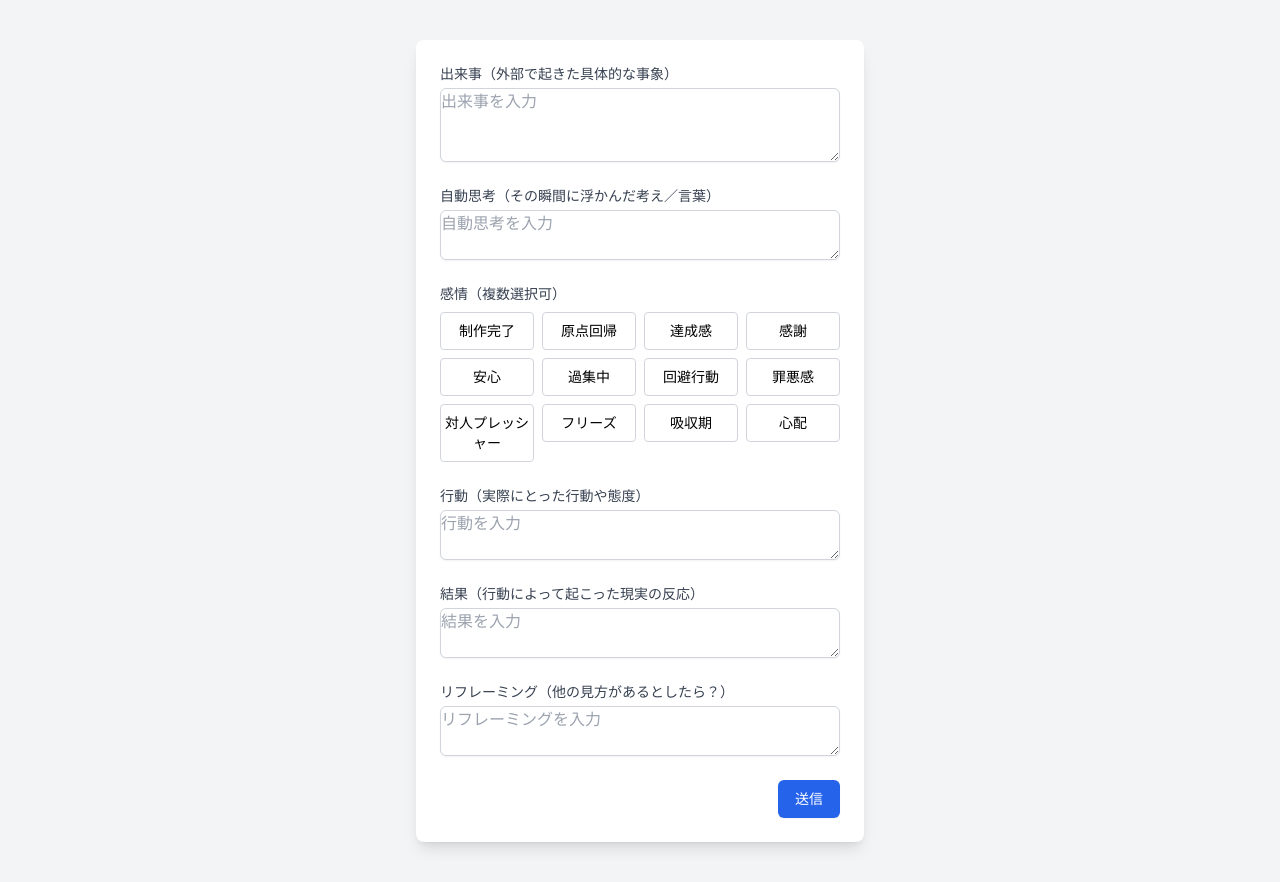
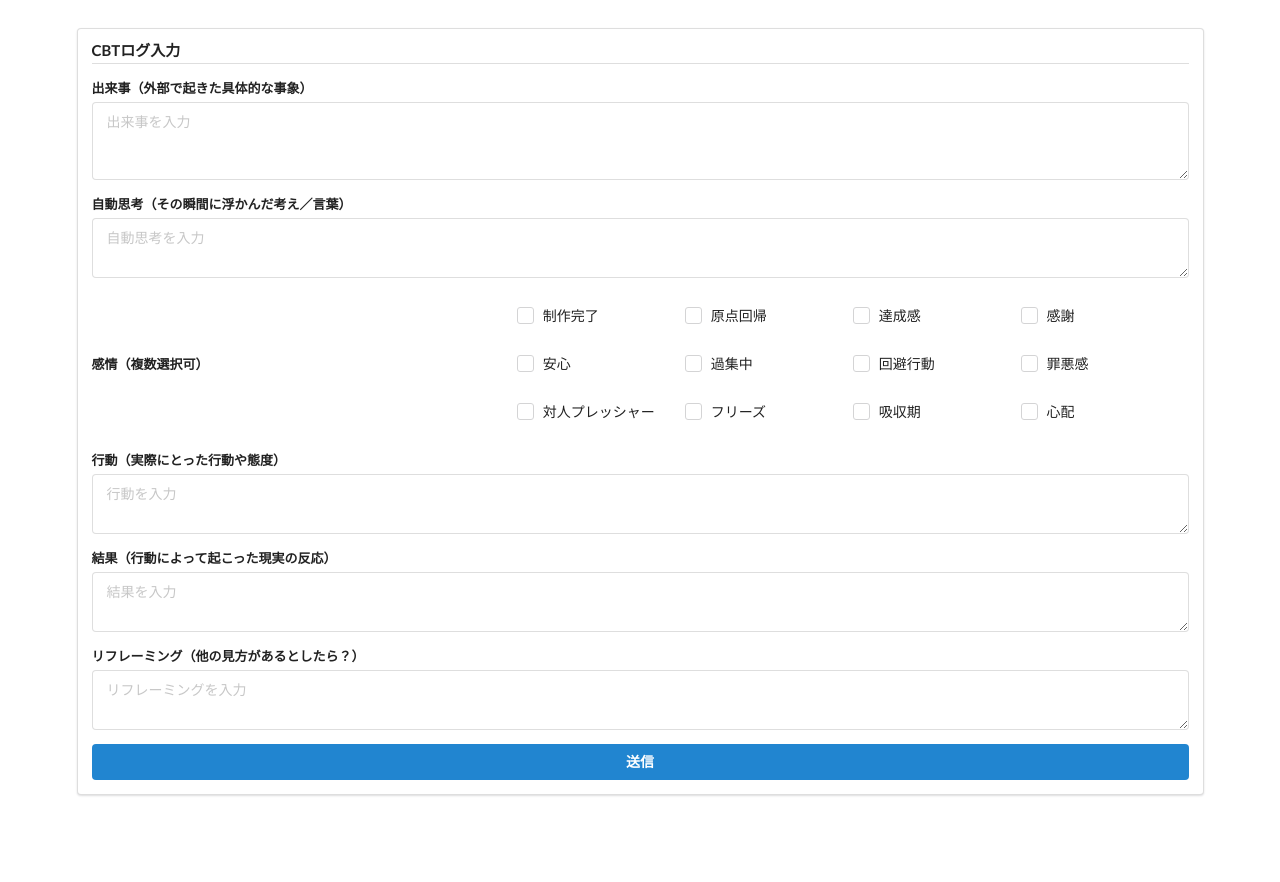
Before and after one commit to climbedtower/cbt-form, a plain HTML site: page index.html in a window 1280 px wide. After the commit the page ends 823 px from the top, so only its background shows below. Drawn offline with nearby package versions, Linux system fonts and the light colour scheme.

Commit message:
Update index.html

```diff
--- a/index.html
+++ b/index.html
@@ -3,196 +3,189 @@
 <head>
   <meta charset="UTF-8" />
   <title>scrapboxCBT</title>
-  <script src="https://cdn.tailwindcss.com"></script>
+  <!-- Semantic UI CSS -->
+  <link
+    rel="stylesheet"
+    href="https://cdnjs.cloudflare.com/ajax/libs/semantic-ui/2.4.1/semantic.min.css"
+  />
 </head>
-<body class="bg-gray-100 min-h-screen flex items-center justify-center py-10">
-  <div class="w-full max-w-md bg-white p-6 rounded-lg shadow-lg">
-    <form id="cbt-form" class="space-y-6">
+<body>
+  <div class="ui container" style="padding: 2em 0;">
+    <form id="cbt-form" class="ui form segment">
+      <h4 class="ui dividing header">CBTログ入力</h4>
+
       <!-- 出来事 -->
-      <div>
-        <label for="event" class="block text-sm font-medium text-gray-700">
-          出来事（外部で起きた具体的な事象）
-        </label>
+      <div class="field">
+        <label>出来事（外部で起きた具体的な事象）</label>
         <textarea
-          id="event"
           name="event"
           rows="3"
           placeholder="出来事を入力"
-          class="mt-1 block w-full border border-gray-300 rounded-md shadow-sm focus:ring-blue-500 focus:border-blue-500"
         ></textarea>
       </div>
 
       <!-- 自動思考 -->
-      <div>
-        <label for="thought" class="block text-sm font-medium text-gray-700">
-          自動思考（その瞬間に浮かんだ考え／言葉）
-        </label>
+      <div class="field">
+        <label>自動思考（その瞬間に浮かんだ考え／言葉）</label>
         <textarea
-          id="thought"
           name="thought"
           rows="2"
           placeholder="自動思考を入力"
-          class="mt-1 block w-full border border-gray-300 rounded-md shadow-sm focus:ring-blue-500 focus:border-blue-500"
         ></textarea>
       </div>
 
       <!-- 感情チェック -->
-      <div>
-        <span class="block text-sm font-medium text-gray-700">感情（複数選択可）</span>
-        <div class="mt-2 grid grid-cols-4 gap-2">
-          <div>
-            <input type="checkbox" id="e1" name="emotion" value="[||制作完了]" class="sr-only peer" />
-            <label for="e1" class="block text-center py-2 text-sm rounded border border-gray-300 peer-checked:bg-blue-600 peer-checked:text-white">
-              制作完了
-            </label>
+      <div class="inline fields">
+        <label class="six wide field">感情（複数選択可）</label>
+        <div class="ten wide field">
+          <div class="ui twelve grid">
+            <div class="row">
+              <div class="four wide column">
+                <div class="ui checkbox">
+                  <input type="checkbox" id="e1" name="emotion" value="[||制作完了]" />
+                  <label for="e1">制作完了</label>
                 </div>
-          <!-- 以下同様に e2～e12 -->
-          <div>
-            <input type="checkbox" id="e2" name="emotion" value="[||原点回帰]" class="sr-only peer" />
-            <label for="e2" class="block text-center py-2 text-sm rounded border border-gray-300 peer-checked:bg-blue-600 peer-checked:text-white">
-              原点回帰
-            </label>
               </div>
-          <div>
-            <input type="checkbox" id="e3" name="emotion" value="[||達成感]" class="sr-only peer" />
-            <label for="e3" class="block text-center py-2 text-sm rounded border border-gray-300 peer-checked:bg-blue-600 peer-checked:text-white">
-              達成感
-            </label>
+              <div class="four wide column">
+                <div class="ui checkbox">
+                  <input type="checkbox" id="e2" name="emotion" value="[||原点回帰]" />
+                  <label for="e2">原点回帰</label>
                 </div>
-          <div>
-            <input type="checkbox" id="e4" name="emotion" value="[||感謝]" class="sr-only peer" />
-            <label for="e4" class="block text-center py-2 text-sm rounded border border-gray-300 peer-checked:bg-blue-600 peer-checked:text-white">
-              感謝
-            </label>
               </div>
-          <div>
-            <input type="checkbox" id="e5" name="emotion" value="[||安心]" class="sr-only peer" />
-            <label for="e5" class="block text-center py-2 text-sm rounded border border-gray-300 peer-checked:bg-blue-600 peer-checked:text-white">
-              安心
-            </label>
+              <div class="four wide column">
+                <div class="ui checkbox">
+                  <input type="checkbox" id="e3" name="emotion" value="[||達成感]" />
+                  <label for="e3">達成感</label>
                 </div>
-          <div>
-            <input type="checkbox" id="e6" name="emotion" value="[||過集中]" class="sr-only peer" />
-            <label for="e6" class="block text-center py-2 text-sm rounded border border-gray-300 peer-checked:bg-blue-600 peer-checked:text-white">
-              過集中
-            </label>
               </div>
-          <div>
-            <input type="checkbox" id="e7" name="emotion" value="[::回避行動]" class="sr-only peer" />
-            <label for="e7" class="block text-center py-2 text-sm rounded border border-gray-300 peer-checked:bg-blue-600 peer-checked:text-white">
-              回避行動
-            </label>
+              <div class="four wide column">
+                <div class="ui checkbox">
+                  <input type="checkbox" id="e4" name="emotion" value="[||感謝]" />
+                  <label for="e4">感謝</label>
                 </div>
-          <div>
-            <input type="checkbox" id="e8" name="emotion" value="[::罪悪感]" class="sr-only peer" />
-            <label for="e8" class="block text-center py-2 text-sm rounded border border-gray-300 peer-checked:bg-blue-600 peer-checked:text-white">
-              罪悪感
-            </label>
               </div>
-          <div>
-            <input type="checkbox" id="e9" name="emotion" value="[::対人プレッシャー]" class="sr-only peer" />
-            <label for="e9" class="block text-center py-2 text-sm rounded border border-gray-300 peer-checked:bg-blue-600 peer-checked:text-white">
-              対人プレッシャー
-            </label>
             </div>
-          <div>
-            <input type="checkbox" id="e10" name="emotion" value="[::フリーズ]" class="sr-only peer" />
-            <label for="e10" class="block text-center py-2 text-sm rounded border border-gray-300 peer-checked:bg-blue-600 peer-checked:text-white">
-              フリーズ
-            </label>
+            <div class="row">
+              <div class="four wide column">
+                <div class="ui checkbox">
+                  <input type="checkbox" id="e5" name="emotion" value="[||安心]" />
+                  <label for="e5">安心</label>
                 </div>
-          <div>
-            <input type="checkbox" id="e11" name="emotion" value="[::吸収期]" class="sr-only peer" />
-            <label for="e11" class="block text-center py-2 text-sm rounded border border-gray-300 peer-checked:bg-blue-600 peer-checked:text-white">
-              吸収期
-            </label>
               </div>
-          <div>
-            <input type="checkbox" id="e12" name="emotion" value="[::心配]" class="sr-only peer" />
-            <label for="e12" class="block text-center py-2 text-sm rounded border border-gray-300 peer-checked:bg-blue-600 peer-checked:text-white">
-              心配
-            </label>
+              <div class="four wide column">
+                <div class="ui checkbox">
+                  <input type="checkbox" id="e6" name="emotion" value="[||過集中]" />
+                  <label for="e6">過集中</label>
+                </div>
+              </div>
+              <div class="four wide column">
+                <div class="ui checkbox">
+                  <input type="checkbox" id="e7" name="emotion" value="[::回避行動]" />
+                  <label for="e7">回避行動</label>
+                </div>
+              </div>
+              <div class="four wide column">
+                <div class="ui checkbox">
+                  <input type="checkbox" id="e8" name="emotion" value="[::罪悪感]" />
+                  <label for="e8">罪悪感</label>
+                </div>
+              </div>
+            </div>
+            <div class="row">
+              <div class="four wide column">
+                <div class="ui checkbox">
+                  <input type="checkbox" id="e9" name="emotion" value="[::対人プレッシャー]" />
+                  <label for="e9">対人プレッシャー</label>
+                </div>
+              </div>
+              <div class="four wide column">
+                <div class="ui checkbox">
+                  <input type="checkbox" id="e10" name="emotion" value="[::フリーズ]" />
+                  <label for="e10">フリーズ</label>
+                </div>
+              </div>
+              <div class="four wide column">
+                <div class="ui checkbox">
+                  <input type="checkbox" id="e11" name="emotion" value="[::吸収期]" />
+                  <label for="e11">吸収期</label>
+                </div>
+              </div>
+              <div class="four wide column">
+                <div class="ui checkbox">
+                  <input type="checkbox" id="e12" name="emotion" value="[::心配]" />
+                  <label for="e12">心配</label>
+                </div>
+              </div>
+            </div>
           </div>
         </div>
       </div>
 
       <!-- 行動 -->
-      <div>
-        <label for="action" class="block text-sm font-medium text-gray-700">
-          行動（実際にとった行動や態度）
-        </label>
+      <div class="field">
+        <label>行動（実際にとった行動や態度）</label>
         <textarea
-          id="action"
           name="action"
           rows="2"
           placeholder="行動を入力"
-          class="mt-1 block w-full border border-gray-300 rounded-md shadow-sm focus:ring-blue-500 focus:border-blue-500"
         ></textarea>
       </div>
 
       <!-- 結果 -->
-      <div>
-        <label for="result" class="block text-sm font-medium text-gray-700">
-          結果（行動によって起こった現実の反応）
-        </label>
+      <div class="field">
+        <label>結果（行動によって起こった現実の反応）</label>
         <textarea
-          id="result"
           name="result"
           rows="2"
           placeholder="結果を入力"
-          class="mt-1 block w-full border border-gray-300 rounded-md shadow-sm focus:ring-blue-500 focus:border-blue-500"
         ></textarea>
       </div>
 
       <!-- リフレーミング -->
-      <div>
-        <label for="reframe" class="block text-sm font-medium text-gray-700">
-          リフレーミング（他の見方があるとしたら？）
-        </label>
+      <div class="field">
+        <label>リフレーミング（他の見方があるとしたら？）</label>
         <textarea
-          id="reframe"
           name="reframe"
           rows="2"
           placeholder="リフレーミングを入力"
-          class="mt-1 block w-full border border-gray-300 rounded-md shadow-sm focus:ring-blue-500 focus:border-blue-500"
         ></textarea>
       </div>
 
       <!-- 送信 -->
-      <div class="text-right">
-        <button
-          type="submit"
-          class="inline-flex justify-center py-2 px-4 border border-transparent shadow-sm text-sm font-medium rounded-md text-white bg-blue-600 hover:bg-blue-700"
-        >
+      <button type="submit" class="ui primary button fluid">
         送信
       </button>
-      </div>
     </form>
   </div>
 
+  <!-- jQuery + Semantic UI JS -->
+  <script src="https://code.jquery.com/jquery-3.6.0.min.js"></script>
+  <script src="https://cdnjs.cloudflare.com/ajax/libs/semantic-ui/2.4.1/semantic.min.js"></script>
   <script>
+    // Semantic UI checkbox init
+    $('.ui.checkbox').checkbox();
+
+    // form submit handler
     document.getElementById('cbt-form').addEventListener('submit', function(e) {
       e.preventDefault();
-
-      // 日付を YYYY/MM/DD 形式で取得
       const now = new Date();
-      const YYYY = now.getFullYear();
-      const MM = String(now.getMonth() + 1).padStart(2, '0');
-      const DD = String(now.getDate()).padStart(2, '0');
-      const date = `${YYYY}/${MM}/${DD}`;
-
-      // Scrapbox 用 URL 構築
-      const title    = encodeURIComponent(`${date}：CBT`);
-      const project  = 'creategames';
-      const bodyLines = [
-        `${date}：CBT`,
-        `#${date.slice(0,7)}`,
+      const date = now.getFullYear() + '/' +
+        String(now.getMonth()+1).padStart(2,'0') + '/' +
+        String(now.getDate()).padStart(2,'0');
+      const title   = encodeURIComponent(date + '：CBT');
+      const project = 'creategames';
+      const emotions = Array.from(
+        this.querySelectorAll('input[name="emotion"]:checked')
+      ).map(cb => cb.value).join(' ');
+      const lines = [
+        date + '：CBT',
+        '#' + date.slice(0,7),
         '',
-        '[- 出来事]',  this.elements.event.value,
+        '[- 出来事]',   this.elements.event.value,
         '',
         '[- 自動思考]', this.elements.thought.value,
         '',
-        '[- 感情]',     Array.from(this.querySelectorAll('input[name="emotion"]:checked')).map(cb=>cb.value).join(' '),
+        '[- 感情]',     emotions,
         '',
         '[- 行動]',    this.elements.action.value,
         '',
@@ -202,9 +195,7 @@
         '',
         '#認知行動療法（CBT） [https://chatgpt.com/c/68095f61-f448-800f-ad49-02eb955c197c?model=gpt-4o]'
       ];
-      const body = encodeURIComponent(bodyLines.join('\n'));
-
-      // 新しいタブで Scrapbox を開く
+      const body = encodeURIComponent(lines.join('\n'));
       window.open(`https://scrapbox.io/${project}/${title}?body=${body}`, '_blank');
     });
   </script>
```
Lines whose indentation alone changed are shown as unchanged.
